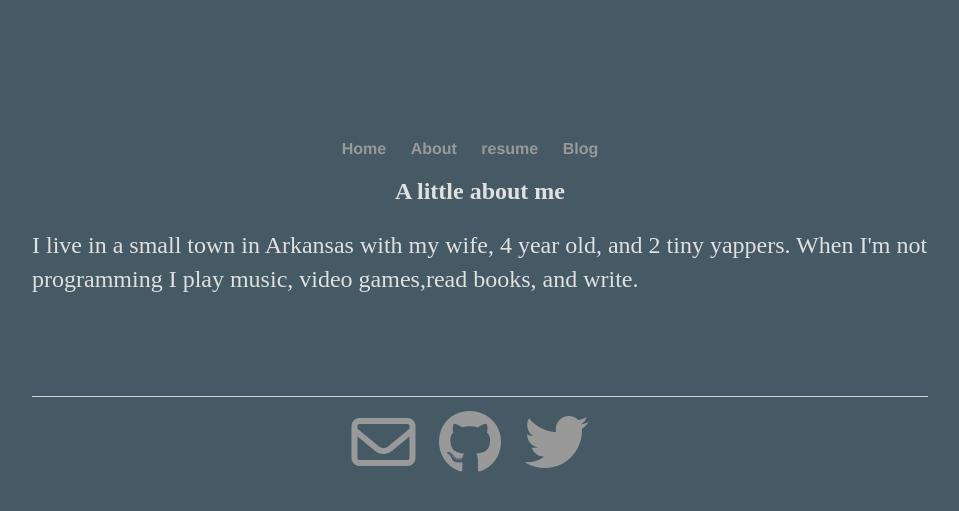
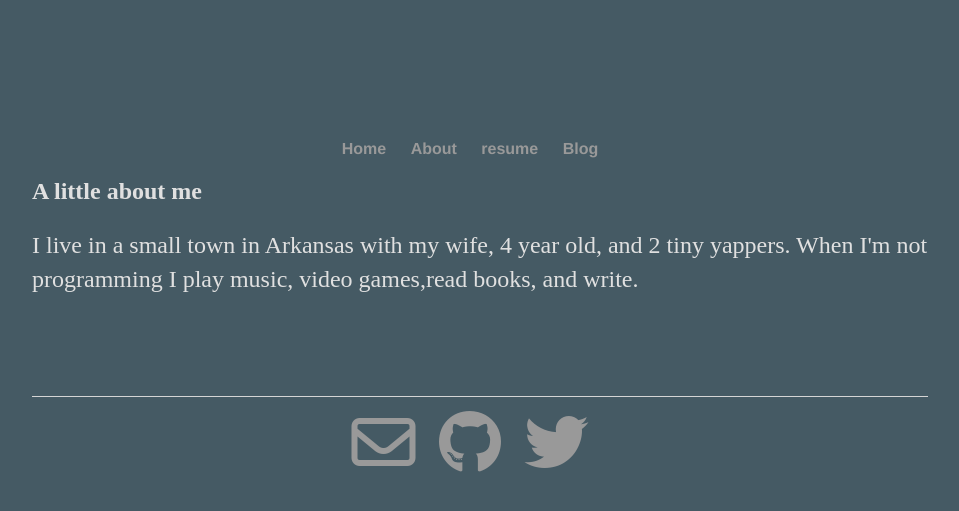
Before and after one commit to tindrew/my_blog, a Jekyll site: the page built from about/index.html, in a window 1280 px wide. Shown: the top 511 px of the page, without its empty margins (160-1119 px from the left). Built offline with Jekyll 4.4.1, drawn with Linux system fonts in a browser that asks for light colours; nearby versions of some CDN libraries.

Commit message:
Update main.css

```diff
--- a/css/main.css
+++ b/css/main.css
@@ -63,6 +63,6 @@ ul.posts li {
     list-style: none;
 }
 
-.about {
+about {
     text-align: center;
 }
```
